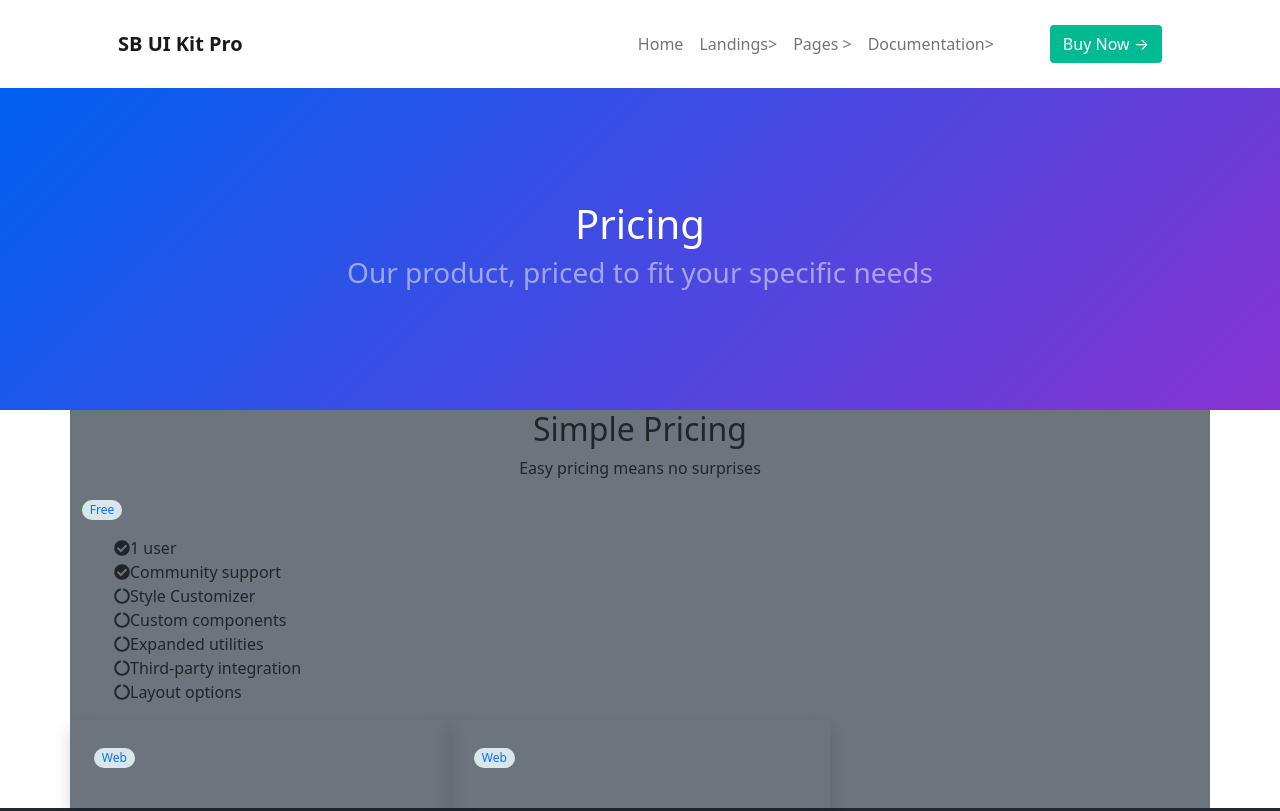
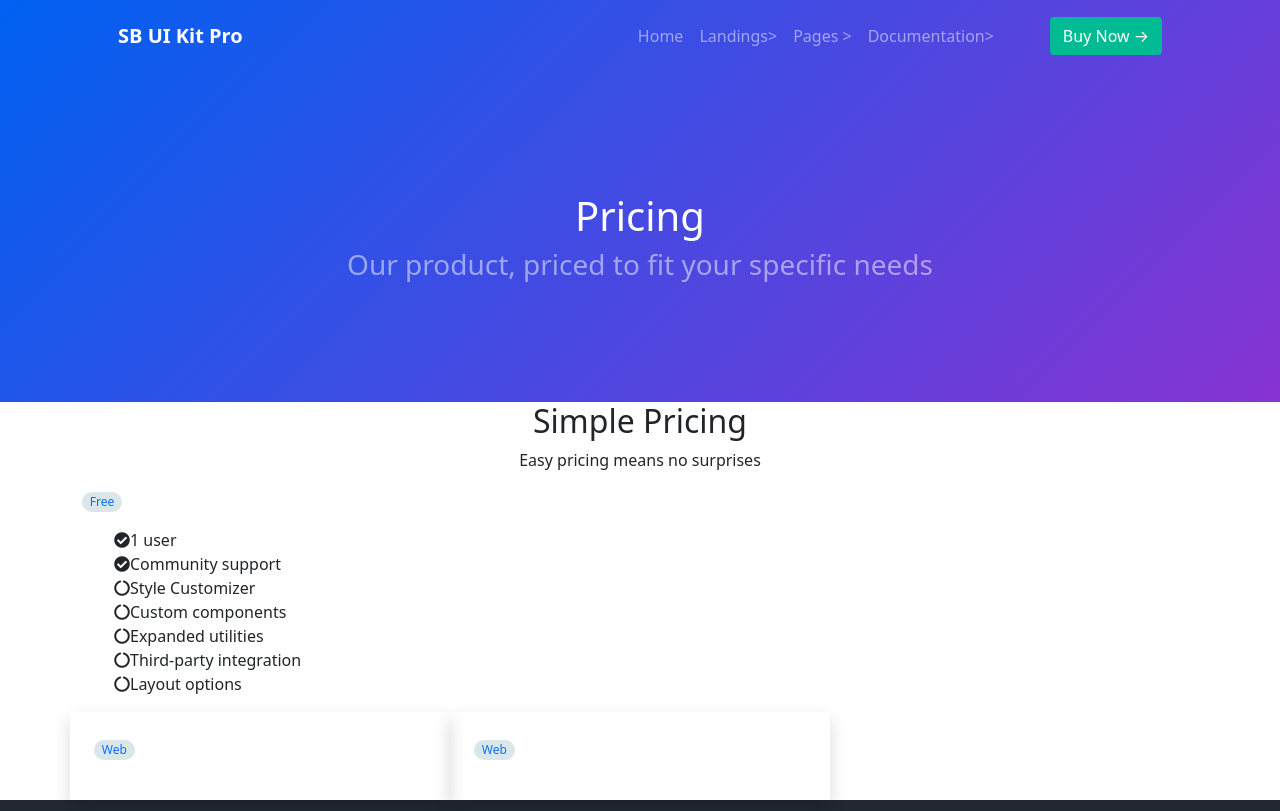
Before and after one commit to aleraiz/Clase5, a plain HTML site: page index.html in a window 1280 px wide. Shown: the top 811 px of the page. Drawn offline with nearby package versions, Linux system fonts and the light colour scheme; a small style sheet from the web is missing.

Commit message:
cambio colores textos  en navbar

```diff
--- a/css/styles.css
+++ b/css/styles.css
@@ -205,5 +205,5 @@ nav {
 }
 
 .blue-h3 {
-  color: rgba(255, 255, 255, 0.5);
+  color: rgba(255, 255, 255, 0.5) !important ;
 }
--- a/index.html
+++ b/index.html
@@ -25,11 +25,12 @@
     <link href="https://cdn.jsdelivr.net/npm/bootstrap@5.1.3/dist/css/bootstrap.min.css" rel="stylesheet" integrity="sha384-1BmE4kWBq78iYhFldvKuhfTAU6auU8tT94WrHftjDbrCEXSU1oBoqyl2QvZ6jIW3" crossorigin="anonymous">
   </head>
   <body>
+    <section class="blue ">
     <nav
-      class="navbar navbar-expand-lg navbar-light navbar-fixed-top mt-3 mb-3"
+      class=" navbar navbar-expand-lg  navbar-fixed-top pt-3 mb-3"
     >
       <div class="container px-5">
-        <a class="navbar-brand fw-bold" href="#">SB UI Kit Pro</a>
+        <a class="navbar-brand fw-bold color-white" href="#">SB UI Kit Pro</a>
         <button
           class="navbar-toggler"
           type="button"
@@ -41,20 +42,20 @@
         >
           <span class="navbar-toggler-icon"></span>
         </button>
-        <div class="collapse navbar-collapse" id="navbarScroll">
+        <div class=" collapse navbar-collapse" id="navbarScroll">
           <ul
-            class="navbar-nav me-auto ms-auto me-lg-5 navbar-nav-scroll"
+            class=" navbar-nav me-auto ms-auto me-lg-5 navbar-nav-scroll"
             style="--bs-scroll-height: 100px"
           >
             <li class="nav-item">
-              <a class="nav-link" aria-current="page" href="#">Home</a>
+              <a class="blue-h3 nav-link" aria-current="page" href="#">Home</a>
             </li>
             <li class="nav-item">
-              <a class="nav-link dropdown" href="#">Landings</i></a>
+              <a class="blue-h3 nav-link dropdown" href="#">Landings</i></a>
             </li>
             <li class="nav-item dropdown">
               <a
-                class="nav-link dropdown"
+                class="blue-h3 nav-link dropdown"
                 href="#"
                 id="navbarScrollingDropdown"
                 role="button"
@@ -76,15 +77,15 @@
               </ul>
             </li>
             <li class="nav-item">
-              <a id="documentation" class="nav-link dropdown">Documentation</a>
+              <a id="documentation" class="blue-h3 nav-link dropdown">Documentation</a>
             </li>
           </ul>
           <button id="buyNow" class="btn" type="submit">Buy Now &#8594</button>
         </div>
       </div>
     </nav>
-    <section class="blue d-flex text-center align-items-center">
-        <div class="container pt-10 pb-10">
+
+        <div class="container d-flex flex-column text-center align-items-center pt-10 pb-10">
                 <h1 class="color-white">Pricing</h1>
                 <h3 class="blue-h3">Our product, priced to fit your specific needs</h3>
         </div>
@@ -92,7 +93,7 @@
 
     </section>
     <section class="cards">
-      <div class="container bg-secondary">
+      <div class="container ">
         <div class="text-center">
             <h2>Simple Pricing</h2>
             <p>Easy pricing means no surprises</p>
```
